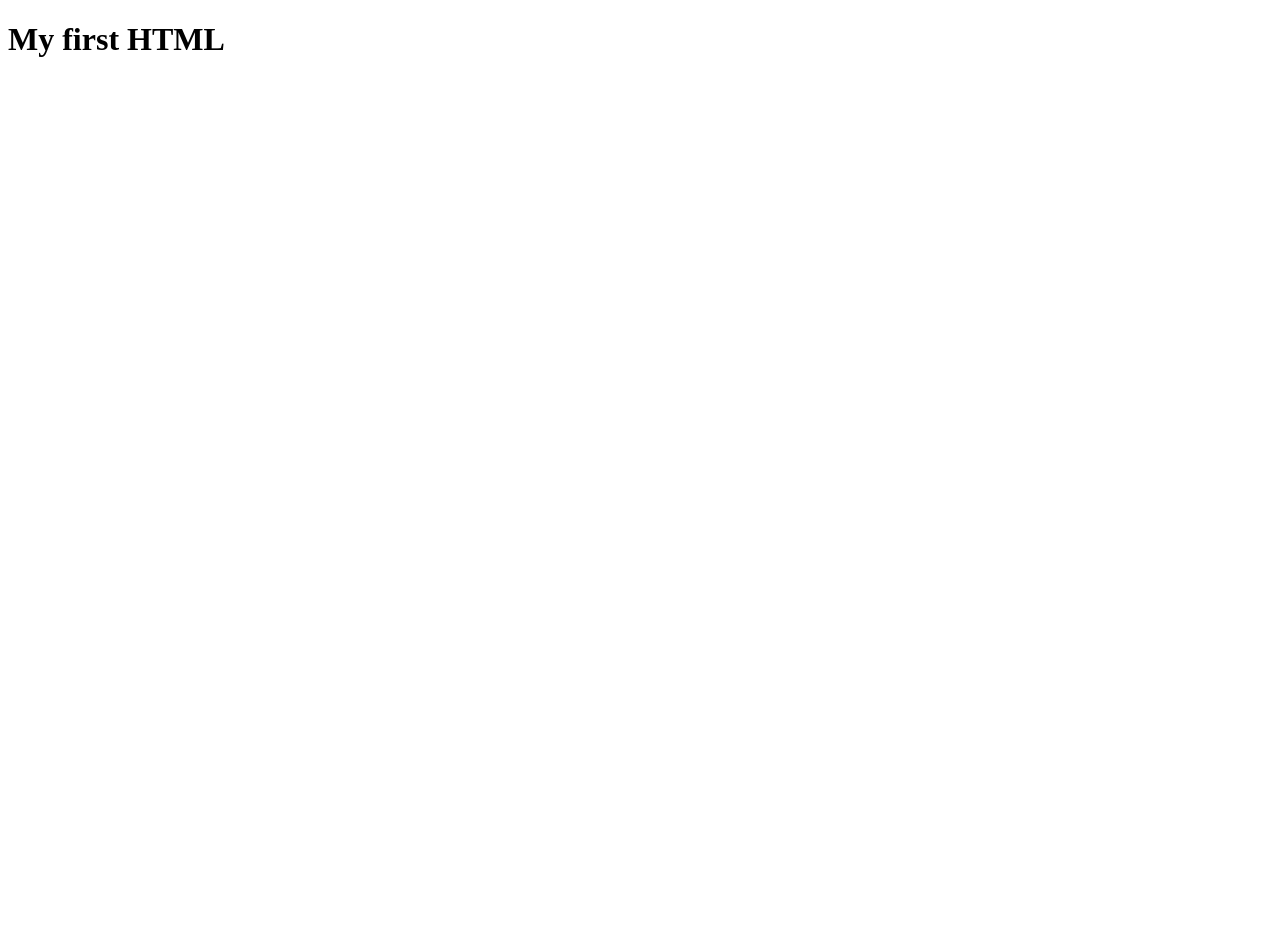
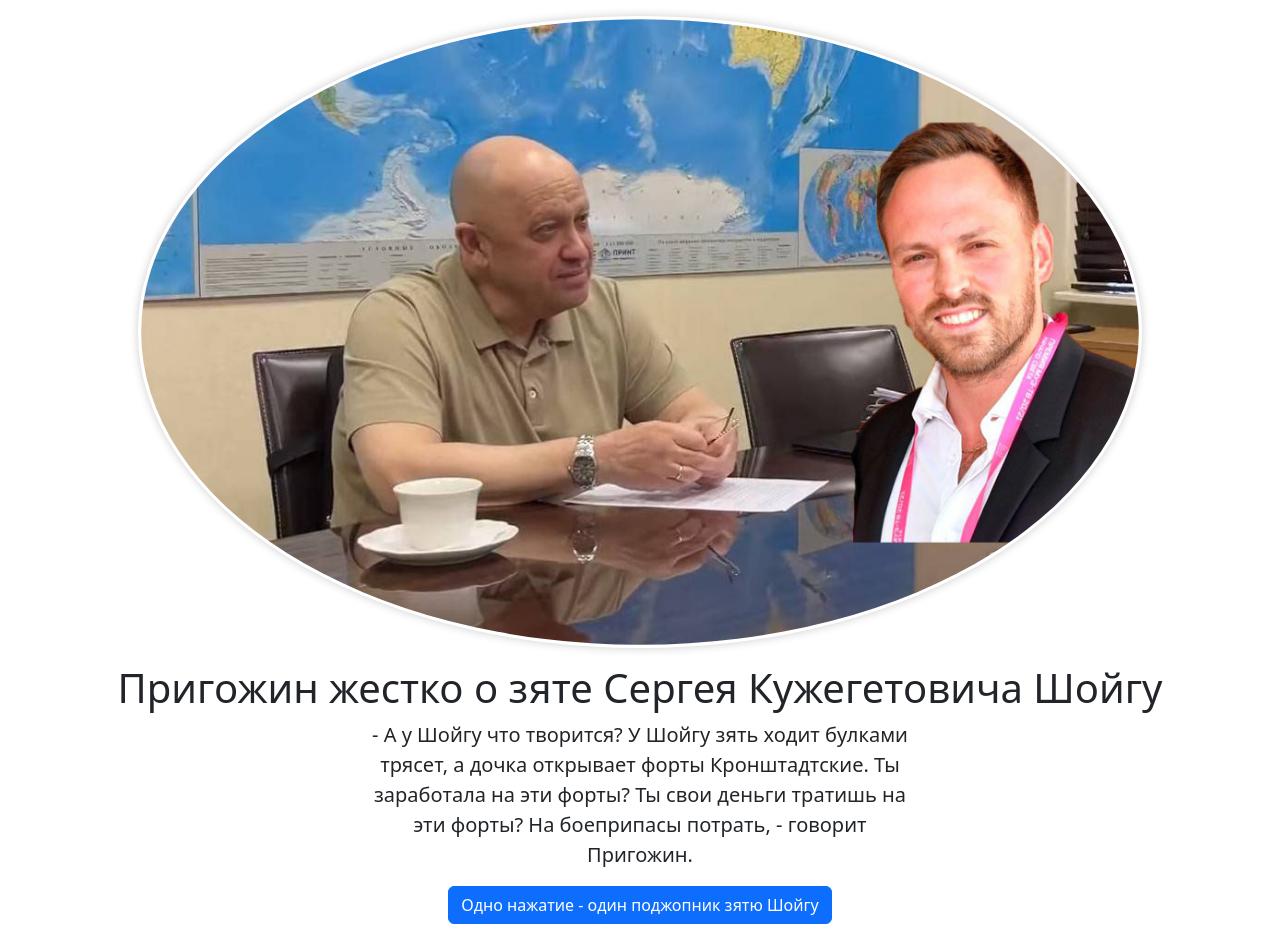
Before and after one commit to vcvet-js/my-ass, a plain HTML site: page index.html in a window 1280 px wide. Before the commit the page ends 800 px from the top, so only its background shows below. Drawn offline with nearby package versions, Linux system fonts and the light colour scheme.

Commit message:
мои странички пробные

```diff
--- a/index.html
+++ b/index.html
@@ -5,9 +5,30 @@
     <meta http-equiv="X-UA-Compatible" content="IE=edge">
     <meta name="viewport" content="width=
     , initial-scale=1.0">
-    <title>FIRST HTML</title>
-</head>
+    <link href="https://cdn.jsdelivr.net/npm/bootstrap@5.3.0-alpha3/dist/css/bootstrap.min.css" rel="stylesheet" integrity="sha384-KK94CHFLLe+nY2dmCWGMq91rCGa5gtU4mk92HdvYe+M/SXH301p5ILy+dN9+nJOZ" crossorigin="anonymous">
+    <style>
+        .rounded-img {
+            width: 90%;
+            border-radius: 70%;
+            box-shadow: 0 0 10px rgba(0, 0, 0, 0.2);
+            padding: 0.2em;
+            margin-bottom: 1em;
+        }
+    </style>
+    <title>Зять Шойгу и его булки</title>
+</head> <!--метаданные и название страницы-->
 <body>
-    <h1>My first HTML</h1>
-</body>
-</html>
+    <div class="container text-center my-3">
+        <img class="rounded-img" src="Пригожин.jpg" alt="Sidit zna4it"  /> <!--добавляем изображение (срк путь, альт текстовое значение) -->
+        <h1> Пригожин жестко о зяте Сергея Кужегетовича Шойгу</h1> <!--оснвной заголовок-->
+        <div class="row">
+            <div class="col-lg-6 mx-auto">
+                <p class="lead">- А у Шойгу что творится? У Шойгу зять ходит булками трясет, а дочка открывает форты Кронштадтские. Ты заработала на эти форты? Ты свои деньги тратишь на эти форты? На боеприпасы потрать, - говорит Пригожин.</p> <!--текстовый абзац-->
+            </div>
+        </div>
+        <a href="second.html" target="_blank">
+            <button class="btn btn-primary">Одно нажатие - один поджопник зятю Шойгу</button> <!-- кнопочка ы-->
+        </a>
+    </div>
+</body> <!--здесь все наши видимые элементы -->
+</html> <!--Отец вместилище всего аштимээл файла-->
```
Also changed, not shown: Пригожин.jpg (added), 1 other file.
